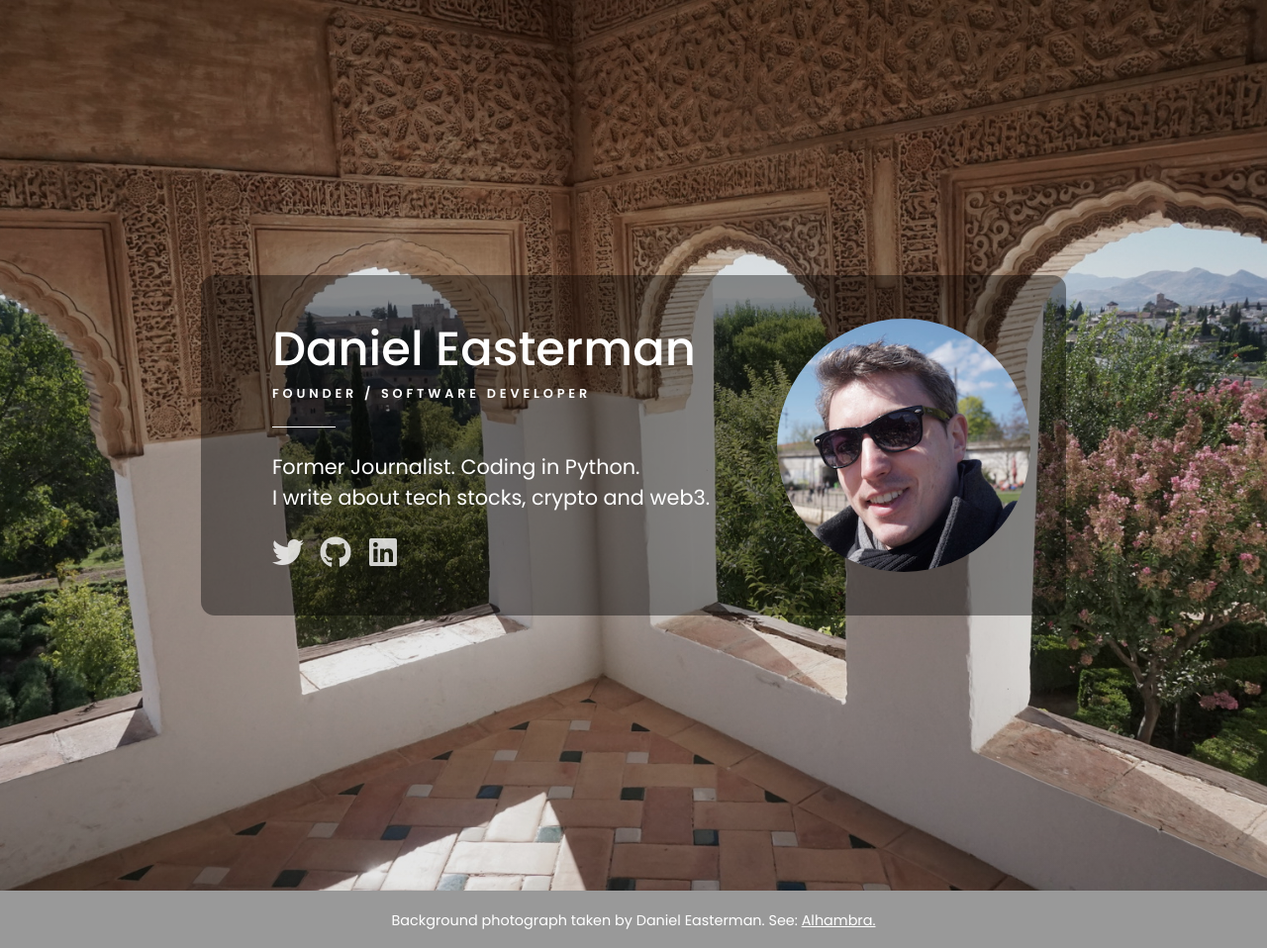
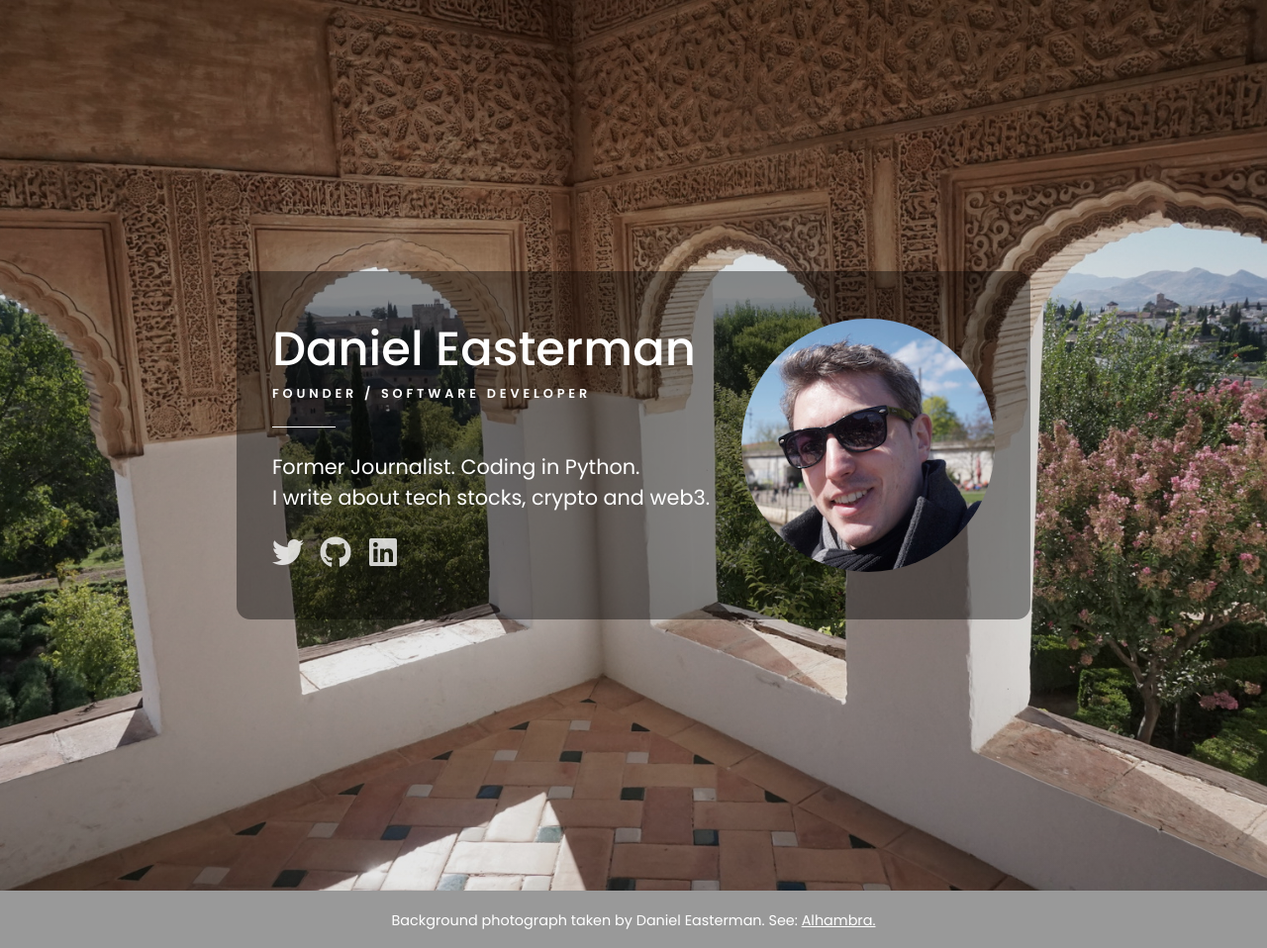
Before and after one commit to daneasterman/daneasterman.github.io, a Jekyll site: the page built from index.html, in a window 1280 px wide. Shown: the whole page at 99% size. Built offline with Jekyll 4.4.1, drawn with Linux system fonts in a browser that asks for light colours; nearby versions of some CDN libraries.

Commit message:
Fix extra padding in about

```diff
--- a/css/styles.css
+++ b/css/styles.css
@@ -40,7 +40,7 @@ a {
 	flex-direction: column;
 	align-items: center;
 	background-color: rgba(0,0,0,0.4);
-	padding: 1.5rem 2.25rem;
+	padding: 3rem 2.25rem;
 	border-radius: 14px
 }
 
@@ -79,7 +79,6 @@ a {
 
 .about {
   max-width: 35rem;
-	padding: 1.5rem 2.25rem;
 }
 
 .name {
```
Also changed, not shown: _includes/hero.html (+2 -6 lines).
